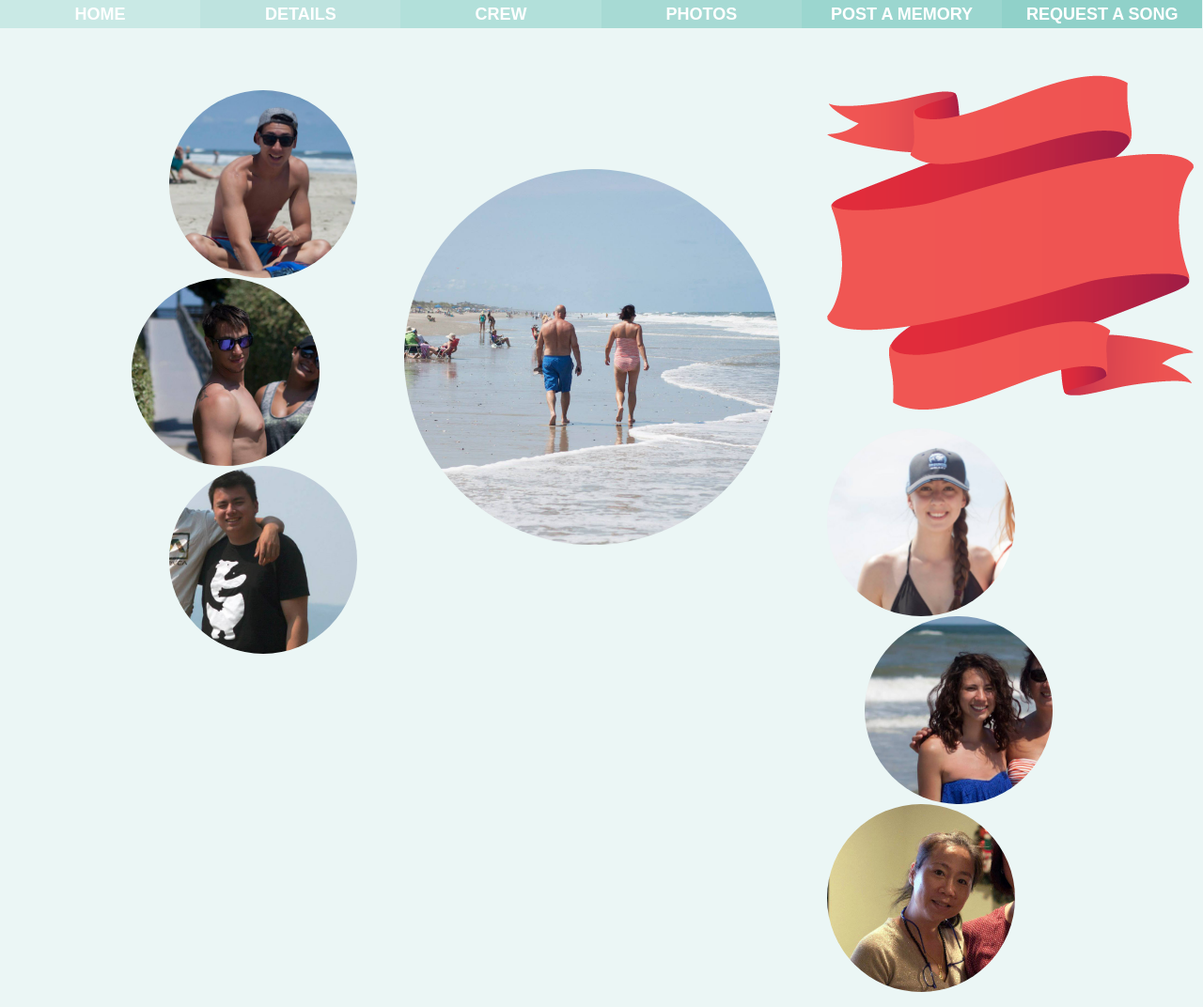
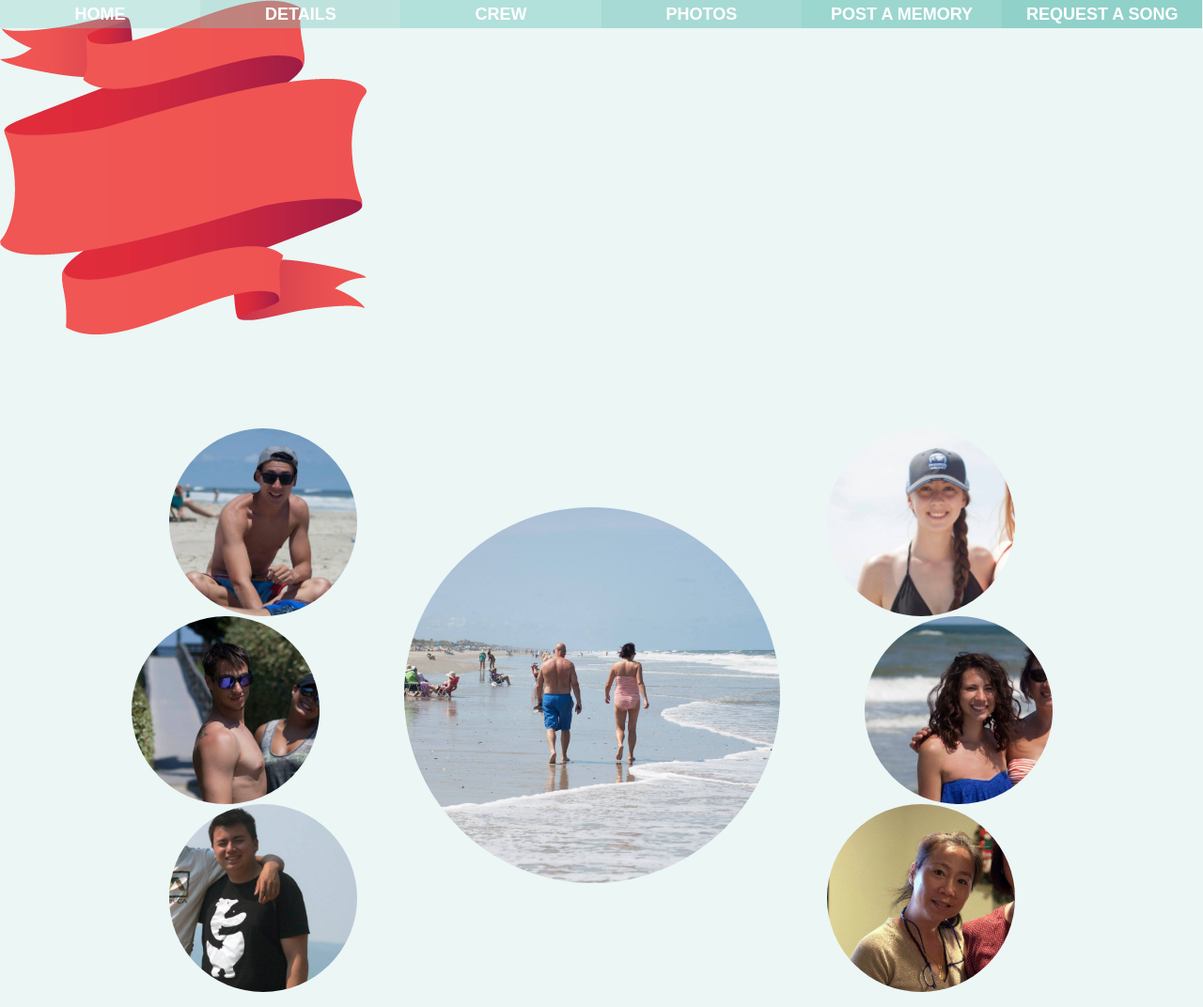
Before and after one commit to phyllisandjohn/phyllisandjohn.github.io, a Jekyll site: the page crew/index.html, which Jekyll copies as it is, in a window 1280 px wide. Shown: the whole page at 94% size. Built offline with Jekyll 4.4.1, drawn with Linux system fonts in a browser that asks for light colours.

Commit message:
Update index.html

```diff
--- a/crew/index.html
+++ b/crew/index.html
@@ -25,8 +25,8 @@
 			<div class="request"><a href="http://phyllisandjohn.com/request">REQUEST A SONG</a></div>
 		</div>
 	</div>
+<img src="/assets/ribbon.png" width: "300px">
 <div class="container">
-	<img src="/assets/ribbon.png">
 	<div class="supporting groom">
 		<ul>
 			<li class="supporting-1">
```
